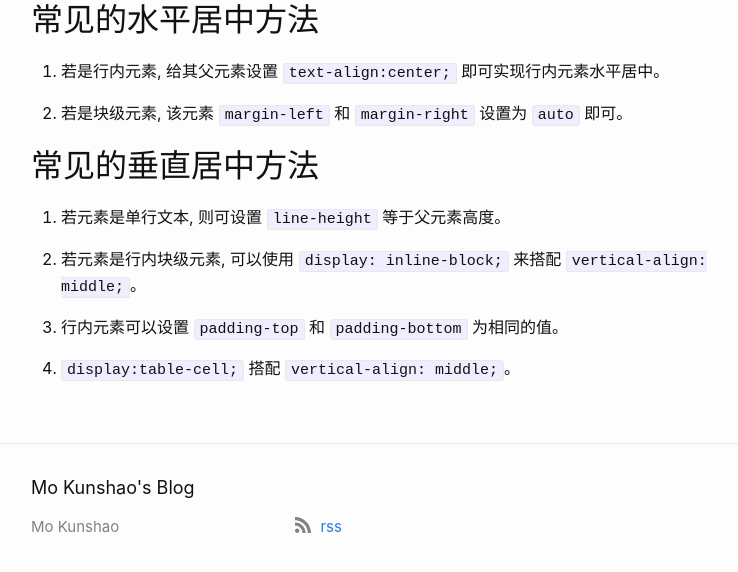
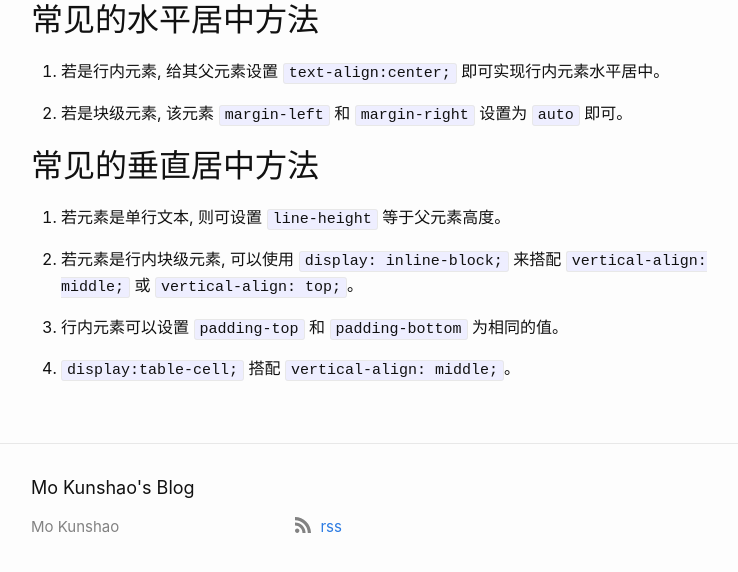
Before and after one commit to mokunshao/mokunshao.github.io, a Jekyll site: the page built from _posts/2018-08-02-some-common-css-traditional-layout-and-centering-methods.md, in a window 1280 px wide and 900 px high, scrolled down 1242 px, cut to the strip 302-874 px from the top of the window. Shown: the whole strip, without its empty margins (239-977 px from the left). Built offline with Jekyll 4.4.1, drawn with Linux system fonts in a browser that asks for light colours; our own code applies the rules of GitHub Pages for plain Markdown files.

Commit message:
minor change

```diff
--- a/_posts/2018-08-02-some-common-css-traditional-layout-and-centering-methods.md
+++ b/_posts/2018-08-02-some-common-css-traditional-layout-and-centering-methods.md
@@ -55,7 +55,7 @@ title: 一些常用的传统布局和居中方法
 
 1. 若元素是单行文本, 则可设置 `line-height` 等于父元素高度。
 
-2. 若元素是行内块级元素, 可以使用 `display: inline-block;` 来搭配 `vertical-align: middle;`。
+2. 若元素是行内块级元素, 可以使用 `display: inline-block;` 来搭配 `vertical-align: middle;` 或 `vertical-align: top;`。
 
 3. 行内元素可以设置 `padding-top` 和 `padding-bottom` 为相同的值。
 
```
